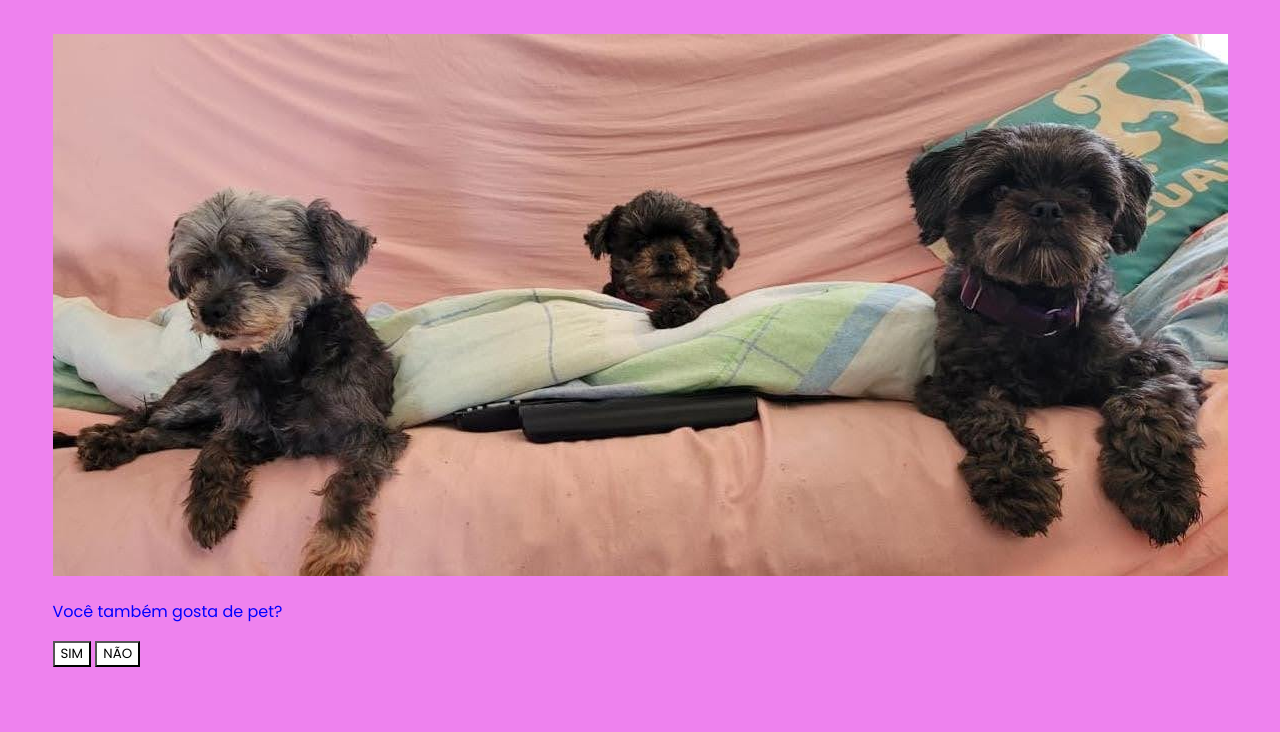
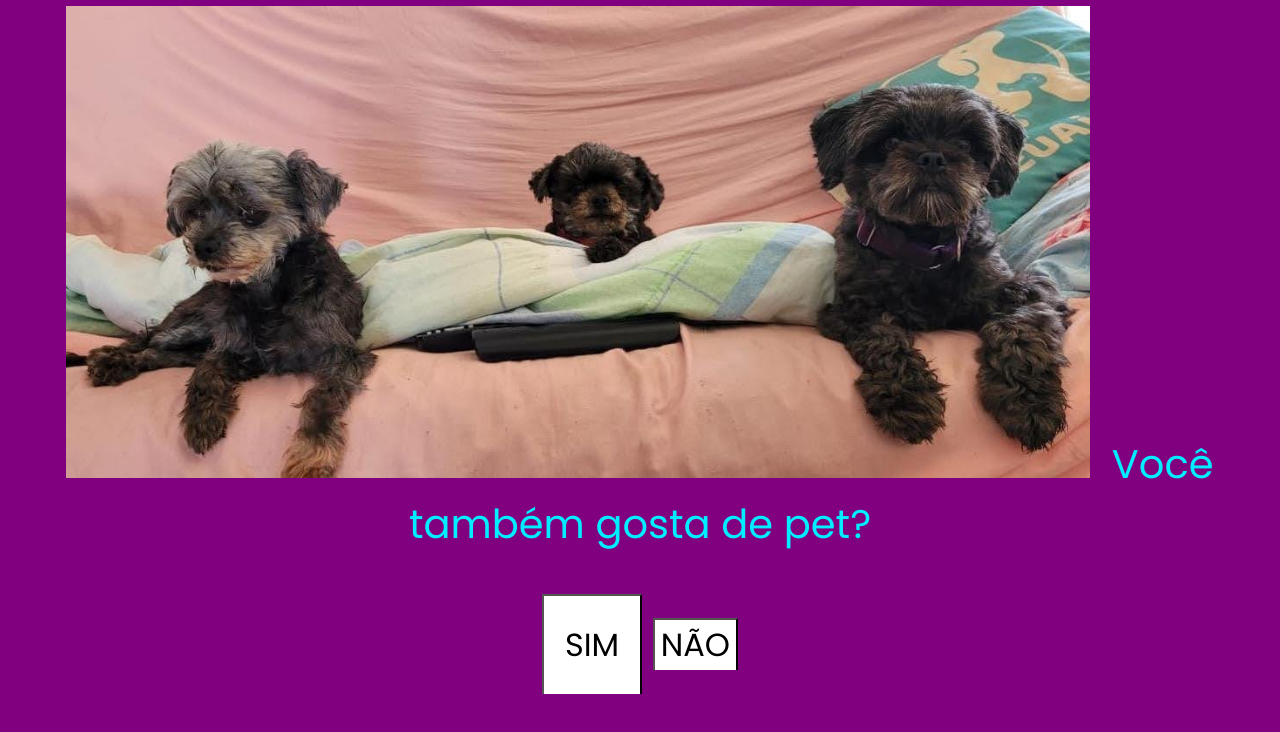
Before and after one commit to draanne/Algor-timo, a plain HTML site: page index.html in a window 1280 px wide. Drawn offline with Linux system fonts and the light colour scheme.

Commit message:
Add files via upload

```diff
--- a/index.html
+++ b/index.html
@@ -13,8 +13,9 @@
     <main>
         <div class="passo ativo" id="passo-0">
             <img src="cenario-passo0.jpg" alt="">
+            <img
             <p> Você também gosta de pet? </p>
-            <button class="btn-proximo" data-proximo="1">SIM</button>
+            <button style="width: 100px; height: 100px;" class="btn-proximo" data-proximo="1">SIM</button>
             <button class="btn-proximo" data-proximo="2">NÃO</button>
         </div>
         <div class="passo" id="passo-1">
--- a/style.css
+++ b/style.css
@@ -1,7 +1,8 @@
 body {
-    background-color: violet;
-    color: blue;
+    background-color: purple;
+    color: rgb(0, 238, 255);
     font-family: "Poppins", sans-serif;
+    font-size: 40px;
     display: flex;
     justify-content: center;
     align-items: center;
@@ -12,7 +13,10 @@ body {
 button {
     background-color: white;
     color: black;
+    font-size: 80%;
     font-family: "Poppins", sans-serif;
+    border-bottom: 5cap;
+
 }
 
 .passo {
@@ -22,3 +26,12 @@ button {
 .passo.ativo {
     display:  block;
 }
+
+main {
+    text-align: center;
+    max-width: 100%;
+}
+
+img {
+    max-width: 80%;
+}
```
